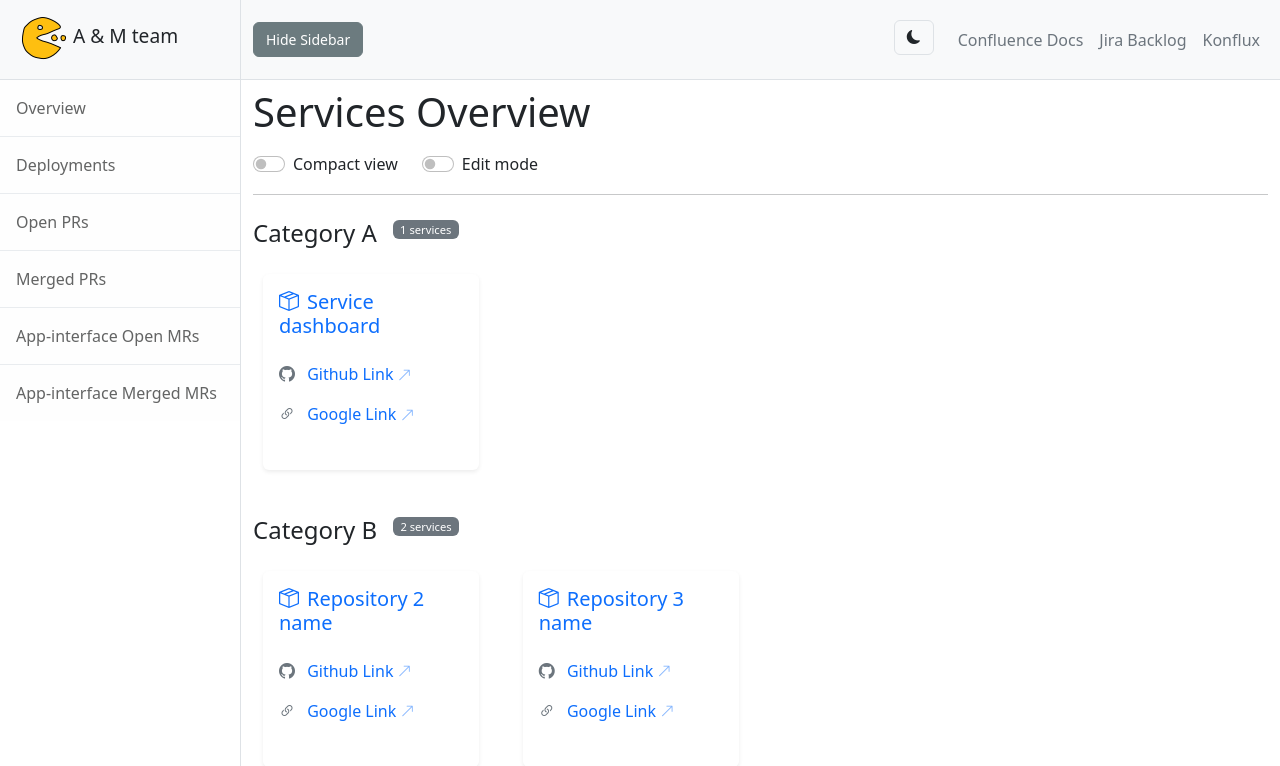
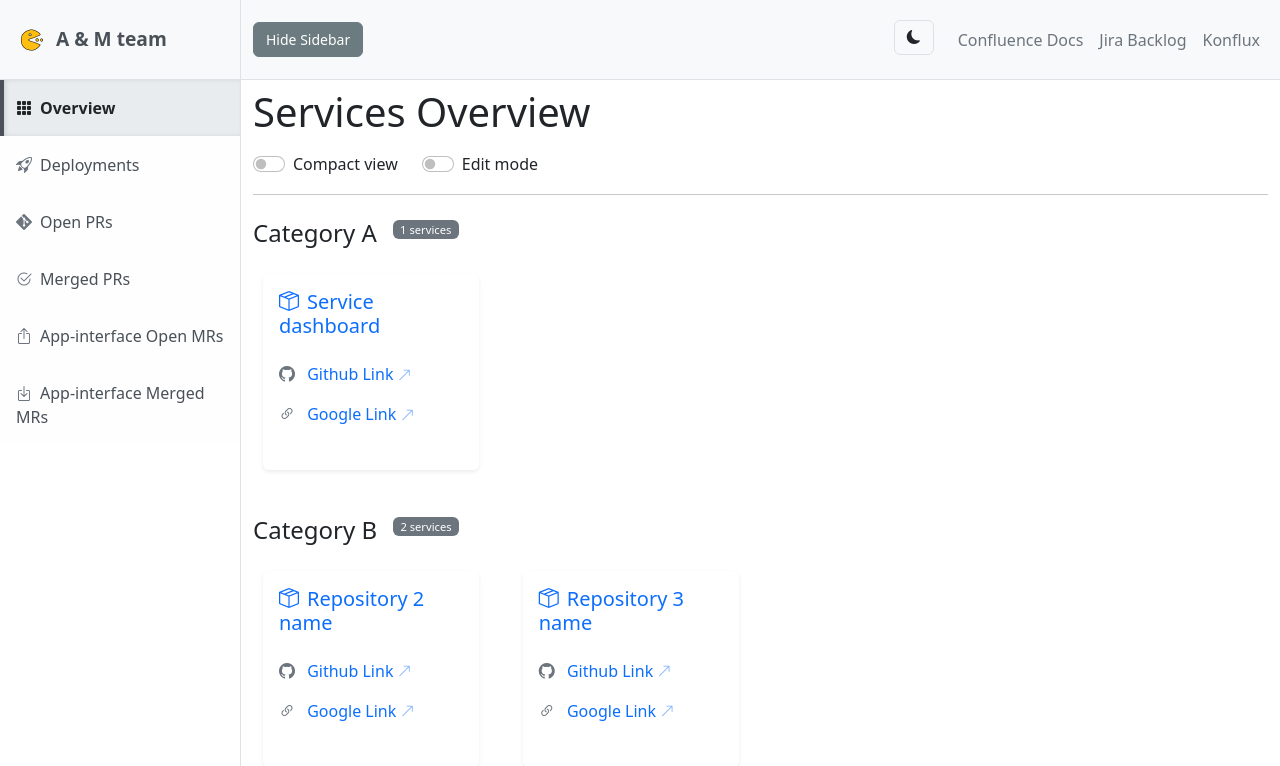
Before and after one commit to petracihalova/service-dashboard, a Flask app: page / in a window 1280 px wide. Shown: the top 766 px of the page. Run offline with Flask 3, Linux system fonts and the light colour scheme; parts of the project's set-up code (start-up, migrations or seed data) failed here and were passed over; some libraries are stand-ins or nearby versions.

Commit message:
improve sidebar menu

```diff
--- a/static/css/custom.css
+++ b/static/css/custom.css
@@ -2152,6 +2152,112 @@ body.sb-sidenav-toggled #sidebarToggle.btn:hover {
     color: #ffffff;
 }
 
+/* Professional Sidebar Styling */
+.sidebar-nav-item {
+    text-decoration: none;
+    color: #495057;
+    font-weight: 500;
+    transition: all 0.2s ease-in-out;
+    border: none !important;
+    margin-bottom: 1px;
+    border-radius: 0 !important;
+    position: relative;
+}
+
+.sidebar-nav-item:hover {
+    background-color: #f8f9fa !important;
+    color: #343a40 !important;
+    text-decoration: none;
+    transform: translateX(4px);
+    box-shadow: 2px 0 4px rgba(0, 0, 0, 0.05);
+}
+
+.sidebar-nav-item.active {
+    background-color: #e9ecef !important;
+    color: #212529 !important;
+    font-weight: 600;
+    border-left: 4px solid #495057 !important;
+    padding-left: calc(1rem - 4px) !important;
+    box-shadow: inset 2px 0 4px rgba(0, 0, 0, 0.1);
+}
+
+.sidebar-nav-item.active:hover {
+    transform: none;
+    background-color: #dee2e6 !important;
+}
+
+.sidebar-nav-item i {
+    color: #6c757d;
+    font-size: 1rem;
+    width: 20px;
+    text-align: center;
+    transition: color 0.2s ease-in-out;
+}
+
+.sidebar-nav-item.active i {
+    color: #212529;
+}
+
+.sidebar-nav-item:hover i {
+    color: #495057;
+}
+
+/* Sidebar header improvements */
+.sidebar-heading {
+    font-weight: 600;
+    font-size: 1.1rem;
+    color: #495057;
+    padding: 1.5rem 1rem;
+    display: flex;
+    align-items: center;
+    gap: 0.75rem;
+}
+
+.sidebar-heading img {
+    width: 24px;
+    height: 24px;
+}
+
+/* Dark mode sidebar styling */
+:root.dark-mode .sidebar-nav-item {
+    color: #adb5bd;
+    background-color: var(--sidebar-bg) !important;
+}
+
+:root.dark-mode .sidebar-nav-item:hover {
+    background-color: #2d3748 !important;
+    color: #f8f9fa !important;
+    box-shadow: 2px 0 4px rgba(0, 0, 0, 0.3);
+}
+
+:root.dark-mode .sidebar-nav-item.active {
+    background-color: #374151 !important;
+    color: #f8f9fa !important;
+    border-left-color: #e5e7eb !important;
+    box-shadow: inset 2px 0 4px rgba(0, 0, 0, 0.3);
+}
+
+:root.dark-mode .sidebar-nav-item.active:hover {
+    background-color: #4b5563 !important;
+}
+
+:root.dark-mode .sidebar-nav-item i {
+    color: #9ca3af;
+}
+
+:root.dark-mode .sidebar-nav-item.active i {
+    color: #f9fafb;
+}
+
+:root.dark-mode .sidebar-nav-item:hover i {
+    color: #e5e7eb;
+}
+
+/* Dark mode sidebar header */
+:root.dark-mode .sidebar-heading {
+    color: #f8f9fa;
+}
+
 /* Additional background overrides for dark mode */
 :root.dark-mode .list-group-item-light {
     background-color: var(--sidebar-bg) !important;
--- a/templates/includes/sidebar.html
+++ b/templates/includes/sidebar.html
@@ -4,15 +4,29 @@
         A & M team
     </div>
     <div class="list-group list-group-flush">
-        <a class="list-group-item list-group-item-action list-group-item-light p-3" href="{{ url_for('overview.index') }}">Overview</a>
-        <a class="list-group-item list-group-item-action list-group-item-light p-3" href="{{ url_for('deployments.index') }}">Deployments</a>
-        <a class="list-group-item list-group-item-action list-group-item-light p-3" href="{{ url_for('pull_requests.open_pull_requests') }}">Open
-            PRs</a>
-        <a class="list-group-item list-group-item-action list-group-item-light p-3" href="{{ url_for('pull_requests.merged_pull_requests') }}">Merged
-            PRs</a>
-        <a class="list-group-item list-group-item-action list-group-item-light p-3" href="{{ url_for('pull_requests.app_interface_open_merge_requests') }}">App-interface Open
-            MRs</a>
-        <a class="list-group-item list-group-item-action list-group-item-light p-3" href="{{ url_for('pull_requests.app_interface_merged_merge_requests') }}">App-interface Merged
-            MRs</a>
+        <a class="list-group-item list-group-item-action list-group-item-light p-3 sidebar-nav-item {% if request.endpoint == 'overview.index' %}active{% endif %}"
+           href="{{ url_for('overview.index') }}">
+            <i class="bi bi-grid-3x3-gap-fill me-2"></i>Overview
+        </a>
+        <a class="list-group-item list-group-item-action list-group-item-light p-3 sidebar-nav-item {% if request.endpoint == 'deployments.index' %}active{% endif %}"
+           href="{{ url_for('deployments.index') }}">
+            <i class="bi bi-rocket-takeoff me-2"></i>Deployments
+        </a>
+        <a class="list-group-item list-group-item-action list-group-item-light p-3 sidebar-nav-item {% if request.endpoint == 'pull_requests.open_pull_requests' %}active{% endif %}"
+           href="{{ url_for('pull_requests.open_pull_requests') }}">
+            <i class="bi bi-git me-2"></i>Open PRs
+        </a>
+        <a class="list-group-item list-group-item-action list-group-item-light p-3 sidebar-nav-item {% if request.endpoint == 'pull_requests.merged_pull_requests' %}active{% endif %}"
+           href="{{ url_for('pull_requests.merged_pull_requests') }}">
+            <i class="bi bi-check2-circle me-2"></i>Merged PRs
+        </a>
+        <a class="list-group-item list-group-item-action list-group-item-light p-3 sidebar-nav-item {% if request.endpoint == 'pull_requests.app_interface_open_merge_requests' %}active{% endif %}"
+           href="{{ url_for('pull_requests.app_interface_open_merge_requests') }}">
+            <i class="bi bi-box-arrow-up me-2"></i>App-interface Open MRs
+        </a>
+        <a class="list-group-item list-group-item-action list-group-item-light p-3 sidebar-nav-item {% if request.endpoint == 'pull_requests.app_interface_merged_merge_requests' %}active{% endif %}"
+           href="{{ url_for('pull_requests.app_interface_merged_merge_requests') }}">
+            <i class="bi bi-box-arrow-in-down me-2"></i>App-interface Merged MRs
+        </a>
     </div>
 </div>
```
